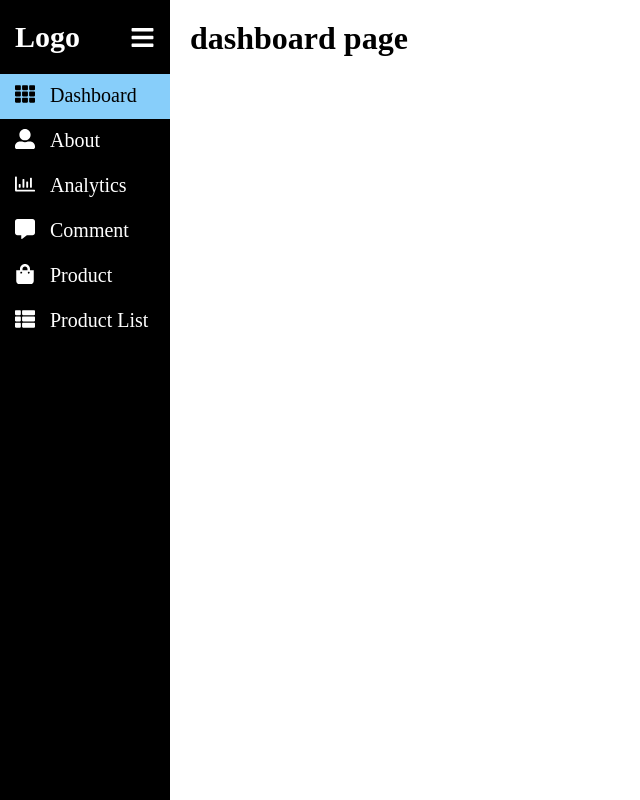
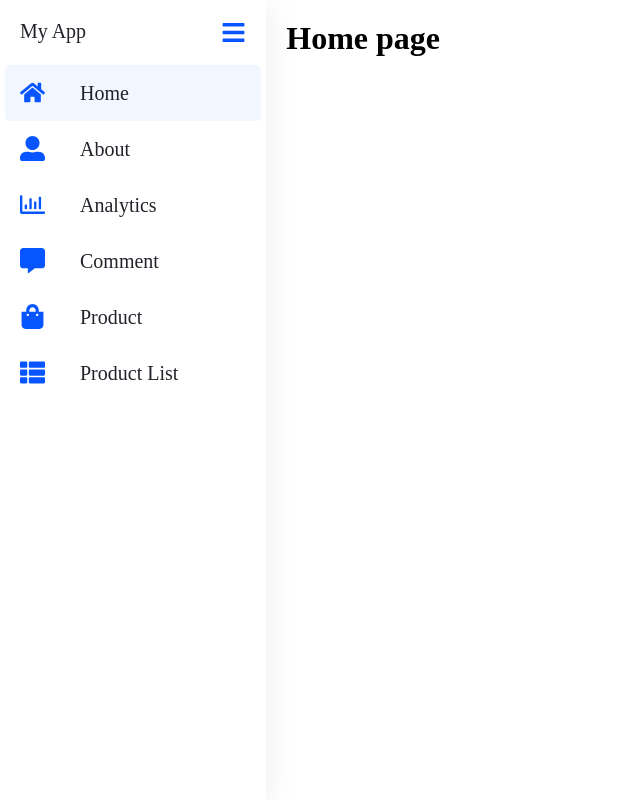
Before and after one commit to michael071788/MyReactWebAppPractice, a React (Create React App) app: page / in a window 1280 px wide. Both pictures are taken after a click on the icon 27 px from the left and 32 px from the top of the page. Shown: the whole page, without its empty margins (0-640 px from the left). Built offline with nearby package versions, Linux system fonts and the light colour scheme.

Commit message:
re-update the initial navbar style

```diff
--- a/src/App.css
+++ b/src/App.css
@@ -11,41 +11,75 @@ main{
   padding: 20px;
 }
 .sidebar{
-  background: #000;
-  color: #fff;
+  background: #fff;
+  color: #000;
   height: 100vh;
-  width: 200px;
+  width: 350px;
   transition: all 0.5s;
+  box-shadow: 0px 4px 34px rgba(0, 0, 0, 0.08);
 }
 .top_section{
   display: flex;
-  align-items:center;
-  padding:20px 15px;
+  flex-direction: row;
+  justify-content:space-between;
+  padding: 20px 20px 20px;
 }
-.logo{
-  font-size: 30px;
+.app_name{
+  font-size: 20px;
+  color: #21232A;
+  font-family: "Work Sans";
+  font-size: 20px;
 }
 .bars{
   display: flex;
+  justify-content: flex-end;
   font-size: 25px;
-  margin-left: 50px;
+  /* margin-left: 50px; */
 }
+
+.logo{
+  font-size: 20px;
+  transition: all 0.5s;
+}
+
 .link{
   display: flex;
+  flex-direction: row;
+  align-items: center;
+  align-content: center;
   color: #fff;
   padding: 10px 15px;
   gap: 15px;
   transition: all 0.5s;
+  border-radius: 5px;
+  margin-left: 5px;
+  margin-right: 5px;
 }
 .link:hover{
-  background:lightskyblue;
+  background:rgba(6, 85, 255, 0.05);
   color: #000;
   transition: all 0.5s;
 }
+
 .active{
-  background: lightskyblue;
+  background: rgba(6, 85, 255, 0.05);
   color: #000;
 }
-.icon, .link_text{
+
+.icon{
+  margin-top: 5px;
+  font-size: 25px;
+}
+
+.link_text{
   font-size: 20px;
+  color: #21232A;
+  font-family: "Work Sans";
+  font-size: 20px;
+  font-weight: 400;
+  line-height: 24px;
+  letter-spacing: 0px;
+  justify-content:center;
+  align-items: center;
+  padding-left: 20px;
 }
--- a/src/App.js
+++ b/src/App.js
@@ -2,7 +2,7 @@ import "./App.css";
 import React from "react";
 import { BrowserRouter, Route, Routes } from "react-router-dom";
 import Sidebar from "./components/Sidebar";
-import Dashboard from "./pages/Dashboard.jsx";
+import HomePage from "./pages/Home.jsx";
 import About from "./pages/About.jsx";
 import Analytics from "./pages/Analytics.jsx";
 import Comment from "./pages/Comment.jsx";
@@ -14,8 +14,8 @@ function App() {
     <BrowserRouter>
       <Sidebar>
         <Routes>
-          <Route path="/" element={<Dashboard />} />
-          <Route path="/dashboard" element={<Dashboard />} />
+          <Route path="/" element={<HomePage />} />
+          <Route path="/homepage" element={<HomePage />} />
           <Route path="/about" element={<About />} />
           <Route path="/comment" element={<Comment />} />
           <Route path="/analytics" element={<Analytics />} />
--- a/src/components/Sidebar.jsx
+++ b/src/components/Sidebar.jsx
@@ -1,6 +1,6 @@
 import React, { useState } from 'react';
 import {
-    FaTh,
+    FaHome,
     FaBars,
     FaUserAlt,
     FaRegChartBar,
@@ -14,52 +14,60 @@ import { NavLink } from 'react-router-dom';
 const Sidebar = ({children}) => {
     const[isOpen ,setIsOpen] = useState(false);
     const toggle = () => setIsOpen (!isOpen);
+
+    const iconBasedProps = {
+        color: "#0655FF",
+        width: "20px",
+        height: "20px",
+    }
+
     const menuItem=[
         {
             path:"/",
-            name:"Dashboard",
-            icon:<FaTh/>
+            name:"Home",
+            icon:<FaHome {...iconBasedProps}/>
         },
         {
             path:"/about",
             name:"About",
-            icon:<FaUserAlt/>
+            icon:<FaUserAlt {...iconBasedProps}/>
         },
         {
             path:"/analytics",
             name:"Analytics",
-            icon:<FaRegChartBar/>
+            icon:<FaRegChartBar {...iconBasedProps}/>
         },
         {
             path:"/comment",
             name:"Comment",
-            icon:<FaCommentAlt/>
+            icon:<FaCommentAlt {...iconBasedProps}/>
         },
         {
             path:"/product",
             name:"Product",
-            icon:<FaShoppingBag/>
+            icon:<FaShoppingBag {...iconBasedProps}/>
         },
         {
             path:"/productList",
             name:"Product List",
-            icon:<FaThList/>
+            icon:<FaThList {...iconBasedProps}/>
         }
     ]
     return (
         <div className="container">
-           <div style={{width: isOpen ? "200px" : "50px"}} className="sidebar">
+           <div style={{width: isOpen ? "350px" : "70px"}} className="sidebar">
                <div className="top_section">
-                   <h1 style={{display: isOpen ? "block" : "none"}} className="logo">Logo</h1>
-                   <div style={{marginLeft: isOpen ? "50px" : "0px"}} className="bars">
-                       <FaBars onClick={toggle}/>
+                    <div style={{display: isOpen ? "block" : "none"}} className="app_name">My App</div>
+                    <div className="bars">
+                       <FaBars onClick={toggle} color="#0655FF"/>
                    </div>
                </div>
                {
                    menuItem.map((item, index)=>(
                        <NavLink to={item.path} key={index} className="link" activeclassName="active">
-                           <div className="icon">{item.icon}</div>
-                           <div style={{display: isOpen ? "block" : "none"}} className="link_text">{item.name}</div>
+                        <div className="icon">{item.icon}</div>
+                        <div style={{display: isOpen ? "block" : "none"}} className="link_text">{item.name}</div>
+
                        </NavLink>
                    ))
                }
--- /dev/null
+++ b/src/pages/Home.jsx
@@ -0,0 +1,11 @@
+import React from 'react';
+
+const HomePage = () => {
+    return (
+        <div>
+            <h1>Home page</h1>
+        </div>
+    );
+};
+
+export default HomePage;
```
